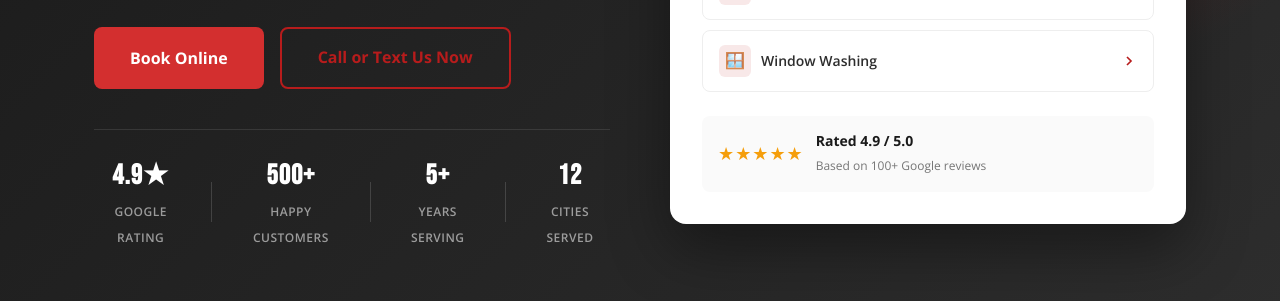
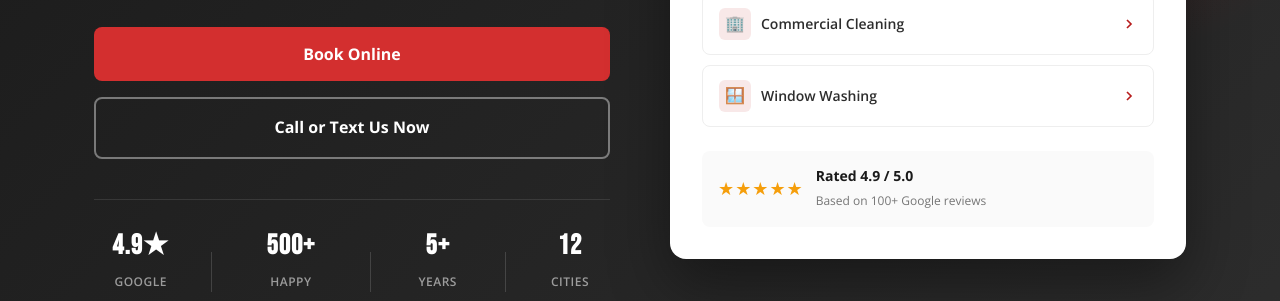
Before and after one commit to camsmith126/hero-cleaners-website, an Eleventy site: page website/index.html in a window 1280 px wide. Shown: the part 494-795 px from the top of the page. Built offline with nearby package versions, Linux system fonts and the light colour scheme; Eleventy itself is replaced by a stand-in of ours; files that its build step writes are made by us from their sources; a script that the page names is missing.

Commit message:
Update index.html

```diff
--- a/website/index.html
+++ b/website/index.html
@@ -72,7 +72,7 @@
     .hero h1 { font-family: var(--font-display); font-size: clamp(48px, 6vw, 72px); line-height: 1; letter-spacing: 2px; margin-bottom: 8px; }
     .hero h1 em { font-style: normal; color: var(--red-accent); }
     .hero-sub { font-size: 18px; color: rgba(255,255,255,0.75); margin-bottom: 32px; line-height: 1.6; max-width: 460px; }
-    .hero-actions { display: flex; gap: 16px; flex-wrap: wrap; margin-bottom: 40px; }
+    .hero-actions { display: flex; gap: 16px; flex-wrap: wrap; margin-bottom: 40px; flex-direction: column; align-items: stretch; }
     .hero-trust { display: flex; align-items: center; gap: 24px; padding-top: 24px; border-top: 1px solid rgba(255,255,255,0.1); }
     .hero-trust-item { text-align: center; }
     .hero-trust-item strong { display: block; font-family: var(--font-display); font-size: 28px; letter-spacing: 1px; }
@@ -286,7 +286,7 @@
         <p class="hero-sub">Cache Valley's most trusted cleaning team &mdash; friendly, reliable people who treat your home and business like their own.</p>
         <div class="hero-actions">
           <button data-token="783f337442754ad48f775d1fd385cbbb" data-orgname="Hero-Cleaners" class="hcp-button btn btn-primary btn-lg" onClick="HCPWidget.openModal()" style="background:#D32F2F;border-color:#D32F2F;color:white;;font-weight:700;">Book Online</button>
-          <a href="tel:4352770370" class="btn btn-secondary btn-lg">Call or Text Us Now</a>
+          <a href="tel:4352770370" class="btn btn-secondary btn-lg" style="border-color:rgba(255,255,255,0.4);color:white;">Call or Text Us Now</a>
         </div>
         <div class="hero-trust">
           <div class="hero-trust-item"><strong>4.9&#x2605;</strong><span>GOOGLE RATING</span></div>
```
